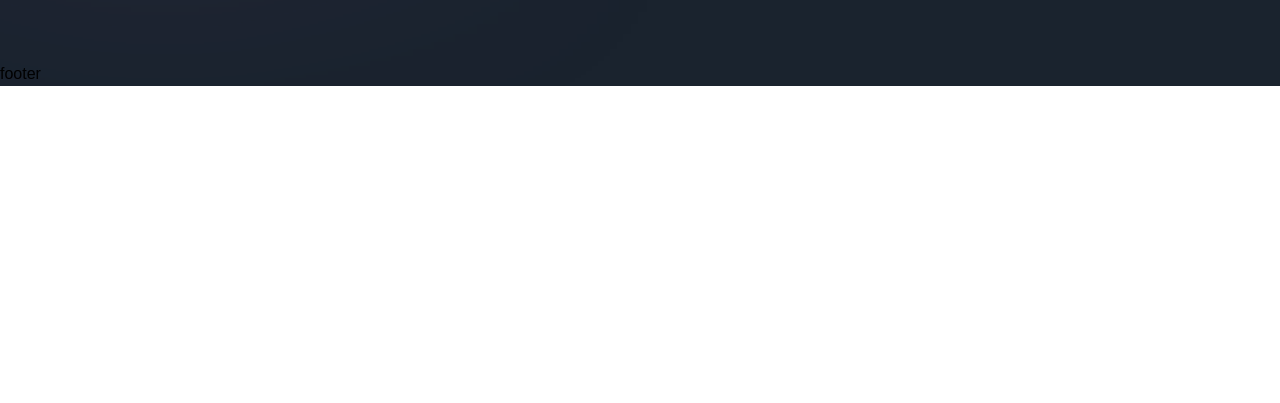
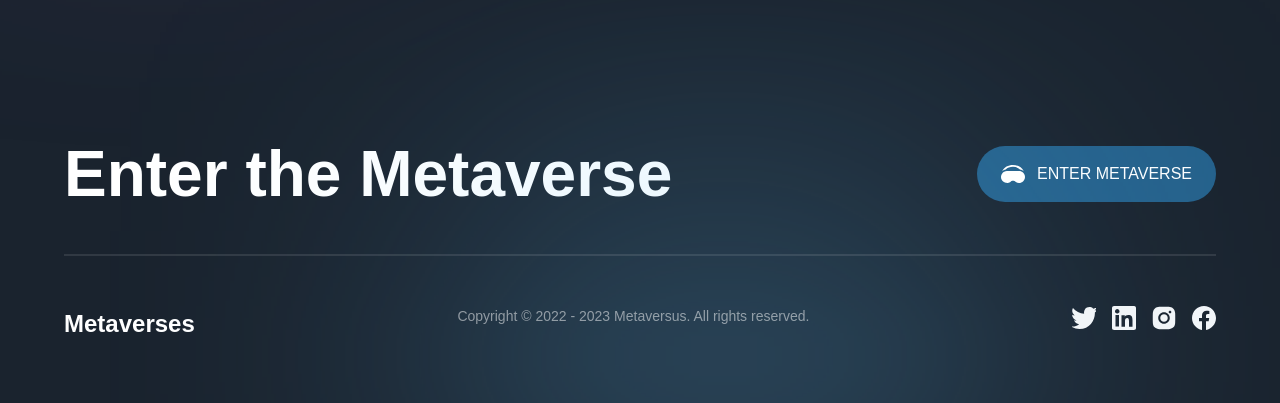
Before and after one commit to ConnectWithNoor/metaverses-landing, a Next.js app: page / in a window 1280 px wide. Shown: the part 6496-6899 px from the top of the page. Before the commit the page ends 6582 px from the top, so only its background shows below. Built offline with nearby package versions, Linux system fonts and the light colour scheme; a web font is replaced by a local one.

Commit message:
project completed

```diff
--- a/app/{components}/Footer.tsx
+++ b/app/{components}/Footer.tsx
@@ -1,9 +1,79 @@
 'use client';
+import { motion } from 'framer-motion';
+import Image from 'next/image';
+import { socials } from '../{constants}';
+import styles from '../{styles}';
+import { footerVariants } from '../{utils}/motion';
 
 const Footer = () => (
-  <footer>
-    footer
-  </footer>
+  <motion.footer
+    variants={footerVariants}
+    initial='hidden'
+    whileInView='show'
+    className={`${styles.paddings} py-8 relative`}
+  >
+    <div className='footer-gradient' />
+    {/* footer container */}
+    <div className={`${styles.innerWidth} mx-auto flex flex-col gap-8`}>
+      {/* first row */}
+      <div className='flex items-center justify-between flex-wrap gap-5'>
+        <h4 className='font-bold md:text-[64px] text-[44px] text-white'>
+          Enter the Metaverse
+        </h4>
+        <button
+          type='button'
+          className='flex items-center h-fit py-4 px-6 bg-[#25618b] rounded-[32px] gap-[12px]'
+        >
+          <div className='relative w-[24px] h-[24px]'>
+            <Image
+              src='/headset.svg'
+              alt='headset'
+              fill
+              className='object-contain'
+            />
+          </div>
+
+          <span className='font-normal text-[16px] text-white uppercase'>
+            Enter Metaverse
+          </span>
+        </button>
+      </div>
+
+      <div className='flex flex-col'>
+        {/* horizontal line */}
+
+        <div className='mb-[50px] h-[2px] bg-white opacity-10' />
+        {/* second row */}
+
+        <div className='flex item-center justify-between flex-wrap gap-4'>
+          {/* logo */}
+          <h4 className='font-extrabold text-[24px] text-white'>Metaverses</h4>
+          {/* copyright */}
+          <p className='font-normal text-[14px] text-white opacity-50'>
+            Copyright © {new Date().getFullYear() - 1} -{' '}
+            {new Date().getFullYear()} Metaversus. All rights reserved.
+          </p>
+          {/* social icons */}
+
+          <div className='flex gap-4'>
+            {socials.map((social, index) => (
+              <div
+                key={social.name + index}
+                className='relative w-[24px] h-[24px] cursor-pointer'
+              >
+                <Image
+                  src={social.url}
+                  alt={social.name}
+                  fill
+                  className='object-cover'
+                />
+              </div>
+            ))}
+          </div>
+        </div>
+      </div>
+    </div>
+  </motion.footer>
 );
 
 export default Footer;
```
